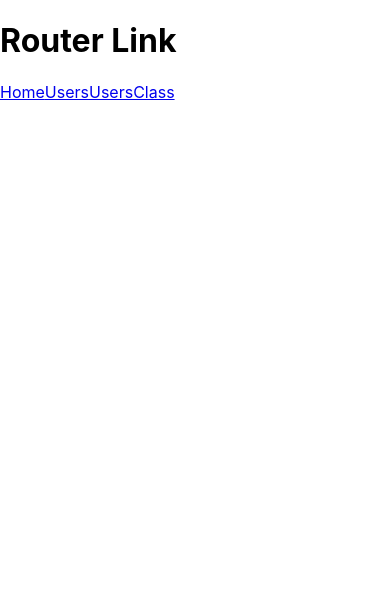
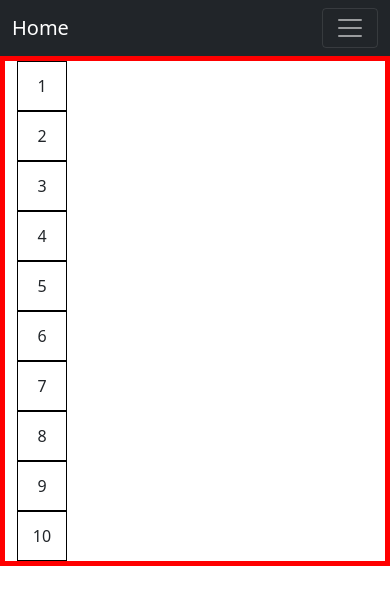
Before and after one commit to nikhilsharma2407/fsrnl-16, a React (Create React App) app in the folder frontend/: page /flex in a window 390 px wide. Shown: the top 604 px of the page. Built offline with nearby package versions, Linux system fonts and the light colour scheme.

Commit message:
responsive web design using bootstrap rederning dynamic components using map flexbox

```diff
--- a/frontend/package.json
+++ b/frontend/package.json
@@ -7,7 +7,10 @@
     "@testing-library/react": "^13.3.0",
     "@testing-library/user-event": "^13.5.0",
     "axios": "^0.27.2",
+    "bootstrap": "^5.1.3",
+    "node-sass": "^7.0.1",
     "react": "^18.1.0",
+    "react-bootstrap": "^2.4.0",
     "react-dom": "^18.1.0",
     "react-router-dom": "^6.3.0",
     "react-scripts": "5.0.1",
--- a/frontend/src/App.jsx
+++ b/frontend/src/App.jsx
@@ -9,19 +9,23 @@ import {
   Link,
 } from "react-router-dom";
 
-import UsersClass from './Users/UsersClass';
+import UsersClass from './Users-test/UsersClass';
+import MyNavBar from './MyNavbar';
 import Users from './Users/Users';
+import 'bootstrap/dist/css/bootstrap.min.css';
+import Flexbox from './Flexbox/Flexbox';
 
 function App() {
   const name = "Nikhil Sharma"
   return (
     <BrowserRouter>
-      <div >
+    <MyNavBar/>
+      {/* <div >
         <h1>Router Link</h1>
         <Link to="/home">Home</Link>
         <Link to="/users">Users</Link>
         <Link to="/usersClass">UsersClass</Link>
-      </div>
+      </div> */}
 
       {/* <div >
         <h1>Anchor</h1>
@@ -31,7 +35,8 @@ function App() {
 
       <Routes>
         <Route path='/home' element={<MyComponent name={name} email="nikhil@gmail.com" />} />
-        <Route path='/users' element={<Users name={name} email="nikhil@gmail.com" />} />
+        <Route path='/flex' element={<Flexbox />} />
+        <Route path='/users' element={<Users />} />
         <Route path='/usersClass' element={<UsersClass name={name} email="nikhil@gmail.com" />} />
       </Routes>
     </BrowserRouter>
--- /dev/null
+++ b/frontend/src/Flexbox/Flexbox.jsx
@@ -0,0 +1,21 @@
+import React from 'react'
+import "./Flexbox.scss"
+
+function Flexbox() {
+  return (
+    <div className='container'>
+        <div className="flex-item">1</div>
+        <div className="flex-item">2</div>
+        <div className="flex-item">3</div>
+        <div className="flex-item">4</div>
+        <div className="flex-item">5</div>
+        <div className="flex-item">6</div>
+        <div className="flex-item">7</div>
+        <div className="flex-item">8</div>
+        <div className="flex-item">9</div>
+        <div className="flex-item">10</div>
+    </div>
+  )
+}
+
+export default Flexbox
--- /dev/null
+++ b/frontend/src/Flexbox/Flexbox.scss
@@ -0,0 +1,20 @@
+.container{
+    border: 5px solid red;
+    display: flex;
+    flex-direction: column;
+    .flex-item{
+        border: 1px solid black;
+        width: 50px;
+        height: 50px;
+        align-self: baseline;
+    justify-content: center;
+    align-items: center;
+    display: flex;
+    }
+    // .flex-item:nth-child(even){
+    //     align-self: flex-start;
+    // }
+    // .flex-item:nth-child(odd){
+    //     align-self: flex-end;
+    // }
+}
--- a/frontend/src/MyComponent/MyComponent.jsx
+++ b/frontend/src/MyComponent/MyComponent.jsx
@@ -1,5 +1,5 @@
 import React, { Component } from 'react'
-import UsersClass from '../Users/UsersClass';
+import UsersClass from '../Users-test/UsersClass';
 import "./MyComponent.css"
 
 export default class MyComponent extends Component {
--- /dev/null
+++ b/frontend/src/MyNavbar.jsx
@@ -0,0 +1,50 @@
+import Button from 'react-bootstrap/Button';
+import Container from 'react-bootstrap/Container';
+import Form from 'react-bootstrap/Form';
+import Nav from 'react-bootstrap/Nav';
+import Navbar from 'react-bootstrap/Navbar';
+import NavDropdown from 'react-bootstrap/NavDropdown';
+import { Link } from 'react-router-dom';
+
+function MyNavBar() {
+  return (
+    <Navbar variant="dark" bg="dark" expand="sm">
+      <Container fluid>
+        <Navbar.Brand as={Link}  to='/'>Home</Navbar.Brand>
+        <Navbar.Toggle aria-controls="navbarScroll" />
+        <Navbar.Collapse id="navbarScroll">
+          <Nav
+            className="me-auto my-2 my-lg-0"
+          >
+            <Nav.Link as={Link}  to='/users' >Users</Nav.Link>
+            <Nav.Link href="#action2">Link</Nav.Link>
+            <NavDropdown title="Link" id="navbarScrollingDropdown">
+              <NavDropdown.Item href="#action3">Action</NavDropdown.Item>
+              <NavDropdown.Item href="#action4">
+                Another action
+              </NavDropdown.Item>
+              <NavDropdown.Divider />
+              <NavDropdown.Item href="#action5">
+                Something else here
+              </NavDropdown.Item>
+            </NavDropdown>
+            <Nav.Link href="#" disabled>
+              Link
+            </Nav.Link>
+          </Nav>
+          <Form className="d-flex">
+            <Form.Control
+              type="search"
+              placeholder="Search"
+              className="me-2"
+              aria-label="Search"
+            />
+            <Button variant="outline-success">Search</Button>
+          </Form>
+        </Navbar.Collapse>
+      </Container>
+    </Navbar>
+  );
+}
+
+export default MyNavBar;
--- /dev/null
+++ b/frontend/src/User/User.jsx
@@ -0,0 +1,24 @@
+import React from 'react'
+import { Card, Button, Col } from 'react-bootstrap';
+import "./User.scss"
+function User(props) {
+    const { user: { picture, title, firstName, lastName } } = props;
+    // const { picture, title, firstName, lastName } = user
+    return (
+        <Col sm="12" md="6" lg= "4">
+        <Card className="user">
+            <Card.Body className = "d-flex">
+                <img src={picture} />
+                <div className = "data">
+                    <strong>{title.toUpperCase()} {firstName} {lastName}</strong>
+                    <Button className = "data__button" variant="outline-primary">Add Friend</Button>
+                </div>
+            </Card.Body>
+        </Card>
+        </Col>
+        // block__element-modifier
+
+    )
+}
+
+export default User
--- /dev/null
+++ b/frontend/src/User/User.scss
@@ -0,0 +1,16 @@
+.user{
+    margin: 5px;
+    img{
+        height: 100px;
+    }
+    .data{
+        display: flex;
+        flex-direction: column;
+        justify-content: space-around;
+        margin-left: 10px;
+        flex-basis: 200px;
+        &__button{
+            // flex: 1;
+        }
+    }
+}
--- a/frontend/src/Users/Users.jsx
+++ b/frontend/src/Users/Users.jsx
@@ -1,54 +1,33 @@
 import axios from 'axios';
 import React, { useEffect, useState } from 'react'
+import { Col, Container, Row } from 'react-bootstrap';
+import User from '../User/User';
+
+function Users() {
+    const [users, setusers] = useState([]);
 
 
+    const TOKEN = "623f19872934031e5b0d8089";
+    const url = 'https://dummyapi.io/data/v1/user?limit=10';
+    const headers = {
+        'app-id': TOKEN
+    }
+    useEffect(() => {
+        (async () => {
+            const { data } = await (await axios.get(url, { headers })).data;
+            console.log(data);
+            setusers(data);
+        })()
+        document.title = "Users"
+    }, [])
 
-function Users(props) {
-    // const [first,second] = [1,2];
-    const [users, setUsers] = useState([]);
-    const [userId, setUserID] = useState("1");
-    const BASE_URL = "https://jsonplaceholder.typicode.com/users/";
-
-    // Mounted -> empty dependency arrray
-    useEffect(() => {
-        (async ()=>{
-            console.log("mounted");
-            const data = await (await axios.get(BASE_URL)).data;
-            console.log(data);
-            setUsers(data);
-        })();
-        // componentWillUnmount
-        return ()=>{
-            console.log("unmount hook");
-        }
-    }, []);
-
-
-    // did Update lifecycle hook
-    useEffect(() => {
-        (async ()=>{
-            console.log("updated");
-            const url = BASE_URL+userId;
-            const userData = await (await axios.get(url)).data;
-            console.log({userData});
-        })();
-    }, [userId])
-
-
-    console.log("render");
-    // console.log(props);
-    // console.log(users);
-    // console.log(userID);
     return (
-        <>
-            <div>props - {props.name} {props.email}</div>
-            <input type="number" min="1" max="10"
-                onChange={e => setUserID(e.target.value)} />
-            <h1>user id - {userId}</h1>
-            <div>Users</div>
-            <button onClick={e=>setUsers([])}>Update Users</button>
-        </>
-    )
+        <Container fluid>
+            <Row>
+                {users.map(user => <User key={user.id} user={user} />)}
+            </Row>
+        </Container>
+    );
 }
 
 export default Users
```
Also changed, not shown: frontend/src/Users-test/Users.jsx (added, +54 -0 lines), frontend/src/Users-test/UsersClass.jsx (renamed from frontend/src/Users/UsersClass.jsx), frontend/src/Users-test/test.jsx (added), 1 other file (tests, documents, lock files or other folders).
